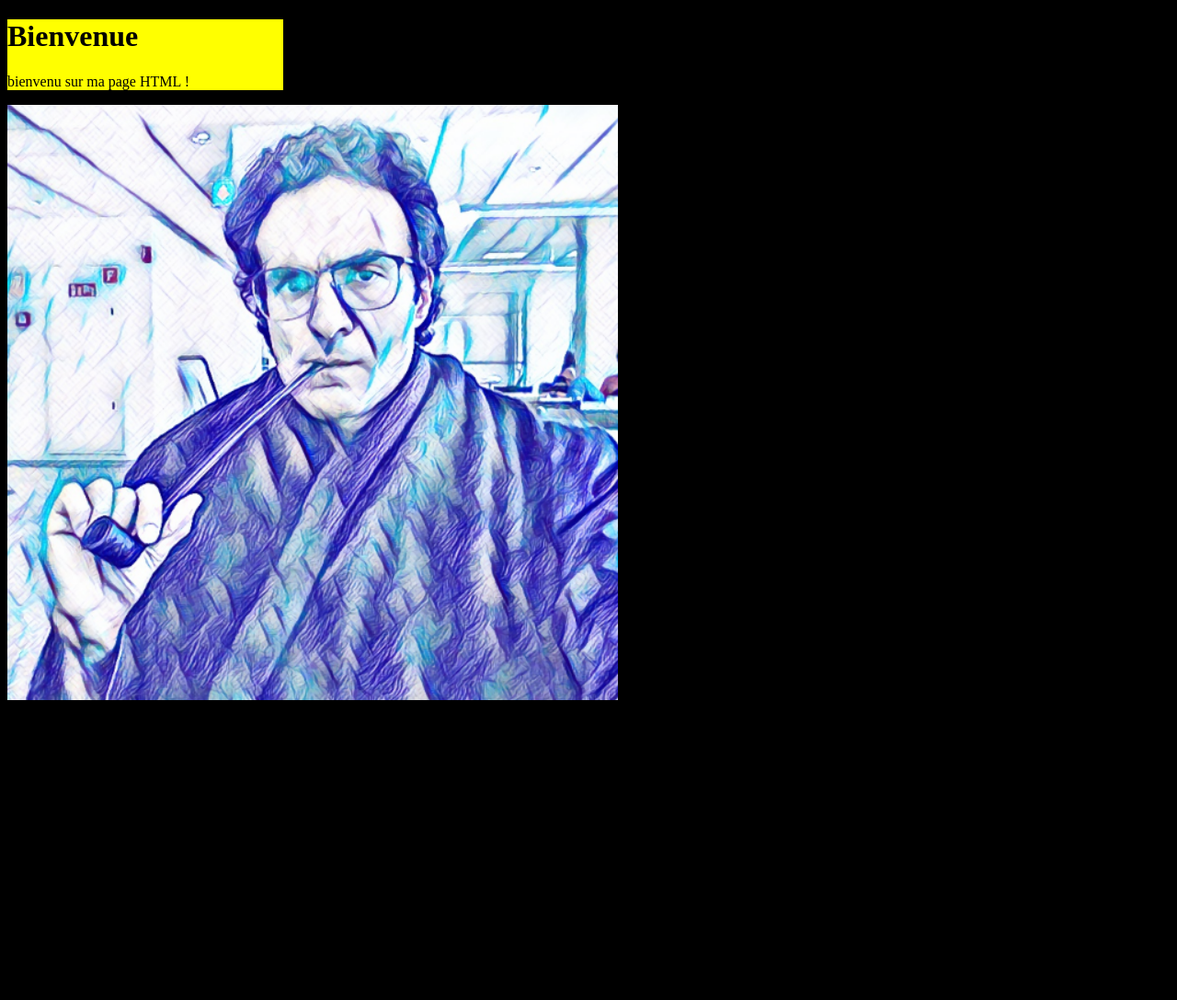
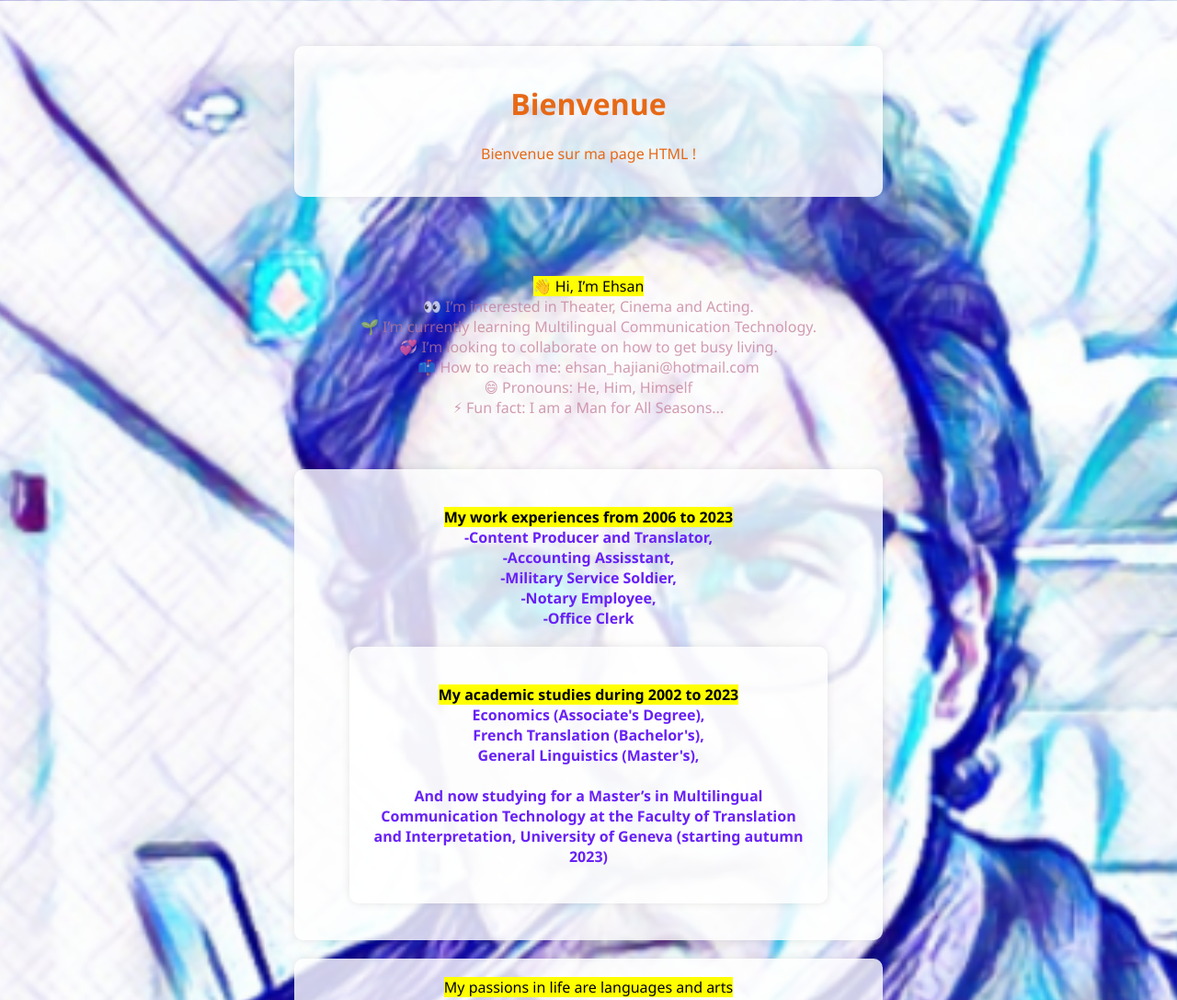
Before and after one commit to EhsanHajiani/EhsanHajiani.github.io, a plain HTML site: page EhsanH.html in a window 1280 px wide. Shown: the top 1087 px of the page at 92% size. Before the commit the page ends 800 px from the top, so only its background shows below. Drawn offline with Linux system fonts and the light colour scheme.

Commit message:
Update EhsanH.html

```diff
--- a/EhsanH.html
+++ b/EhsanH.html
@@ -6,24 +6,163 @@
     <meta name="viewport" content="width=device-width, initial-scale=1.0">
     <title>page d'accueil</title>
     <style>
-        body {
-            background-color: black;
-        }
-        div {
-            width: 300px;
+        /* styles.css */
 
-            background-color: yellow;
-        }
+body {
+  background-image: url('./Ehsan.PNG');
+  background-size: cover;
+  background-position: center;
+  font-family: 'Segoe UI', Tahoma, Geneva, Verdana, sans-serif;
+  margin: 0;
+  padding: 0;
+}
+
+.Welcome {
+  width: 80%;
+  max-width: 600px;
+  margin: 50px auto;
+  padding: 20px;
+  color: #e76916;
+  background-color: rgba(255, 255, 255, 0.8);
+  text-align: center;
+  border-radius: 10px;
+  box-shadow: 0 0 10px rgba(0, 0, 0, 0.1);
+}
+
+.Ehsan {
+  width: 80%;
+  max-width: 600px;
+  margin: 20px auto;
+  padding: 20px;
+  color: #c07694b7;
+  text-align: center;
+}
+
+.container, .interdiv, .passion, .bottom-div {
+  width: 80%;
+  max-width: 600px;
+  margin: 20px auto;
+  padding: 20px;
+  background-color: rgba(255, 255, 255, 0.8);
+  color: #6821f6;
+  text-align: center;
+  border-radius: 10px;
+  box-shadow: 0 0 10px rgba(0, 0, 0, 0.1);
+}
+
+.container h4, .interdiv h4 {
+  margin-bottom: 20px;
+}
+
+.passion p {
+  margin-bottom: 20px;
+}
+
+.bottom-div {
+  text-align: center;
+}
+
+.bottom-div img {
+  display: block;
+  margin: 0 auto 10px;
+  max-width: 100%;
+  transition: transform 0.3s ease;
+}
+
+.bottom-div img:hover {
+  transform: scale(1.1);
+}
+
+
     </style>
 </head>
 
 <body>
+    <div class="Welcome">
+        <h1>Bienvenue</h1>
+        <p>Bienvenue sur ma page HTML !</p>
+    </div>
+    <div class="Ehsan">
+        <p><mark><span class="centeredline">👋 Hi, I’m Ehsan</span></mark> <br>👀 I’m interested in Theater, Cinema and
+            Acting.<br>🌱
+            I’m currently learning Multilingual Communication Technology.<br>💞️ I’m looking to collaborate on how to
+            get
+            busy living.<br>📫 How to reach me: ehsan_hajiani@hotmail.com<br>😄 Pronouns: He, Him, Himself<br>⚡ Fun
+            fact: I am a Man for All Seasons...</p>
+    </div>
 
-    <div>
-        <h1>Bienvenue</h1>
-        <p>bienvenu sur ma page HTML !</p>
+    <div class="container">
+        <h4>
+            <p class="justified"> <mark><span class="centeredLine">My work experiences from 2006 to
+                        2023</span></mark><br>-Content Producer and Translator,
+                <br>-Accounting Assisstant,
+                <br>-Military Service Soldier,
+                <br>-Notary Employee,
+                <br>-Office Clerk
+                <br*2>
+            </p>
+        </h4>
+        <div class="interdiv">
+            <h4>
+                <p>
+                    <mark><span class="CenteredLine">My academic studies during 2002 to 2023</mark></span>
+                    <br>Economics (Associate's Degree),
+                    <br>French Translation (Bachelor's),
+                    <br>General Linguistics (Master's),
+                    <br><br>And now studying for a Master’s in Multilingual Communication Technology at the Faculty of
+                    Translation and Interpretation, University of Geneva (starting autumn 2023)
+                </p>
+                <br*2>
+                    </p>
+            </h4>
+        </div>
     </div>
-    <img src="Cattura.PNG" alt="Ehsan">
+
+
+
+    <div class="passion">
+        <mark><span class="texttwo">My passions in life are languages and arts</span></mark>
+        <h4></h4>
+        <p class="textone">
+            I have some knowledge of:
+            <br>Persian: my mother tongue
+            <br>and according to Common European Framework of Reference for Languages:
+            English: C1 level
+            <br>French: B2 level
+            <br>Italian: B1 level
+            <br>German: B1 level
+            <br>Latin: A1 level
+            <br>Arabic: A2 level</h4>
+        </p>
+        <p class="textthree">
+            Some of the creative arts and hobbies:
+            <br>I have participated in some amateur camera and stage performing arts and acting projects
+            <br>I have participated also in a professional theater project:
+            <a href="https://www.tiwall.com/p/molaghat2" target="_blank">Theater</a>
+            <br>I have a little part in an Iranian television series:
+            <a href="https://ifilo.net/v/w3YFBK1" target="_blank">Television</a>
+            <br> also participated in a television commercial (2017)
+            <br>sing and play some Iranian traditional musical instruments
+            <br>I like reading many genres like philosophy, sociology, history, novels and …
+            <br>I spend at least three times a weeks doing some sportive activity and exercise
+
+        </p>
+
+
+    </div>
+    <div class="bottom-div">
+        <p>As a fervent admirer of the brilliant detective Sherlock Holmes, my fascination with his unparalleled
+            intellect and deductive prowess knows no bounds. Immersing myself in the intricate mysteries penned by Sir
+            Arthur Conan Doyle, I find myself captivated by each enigma Holmes unravels with meticulous precision.
+
+            Being a Sherlockian isn't merely a hobby; it's a passion that permeates every aspect of my life. From
+            eagerly dissecting the intricate plots of Doyle's stories to engaging in spirited discussions with fellow
+            enthusiasts, I find immense joy in exploring the intricate world of 221B Baker Street.</p>
+        <img src="./sherlock-holmes-jeremy-brett.jpg" alt="SherlockHolmes">
+    </div>
+
+    </div>
+
 
 </body>
 
```
